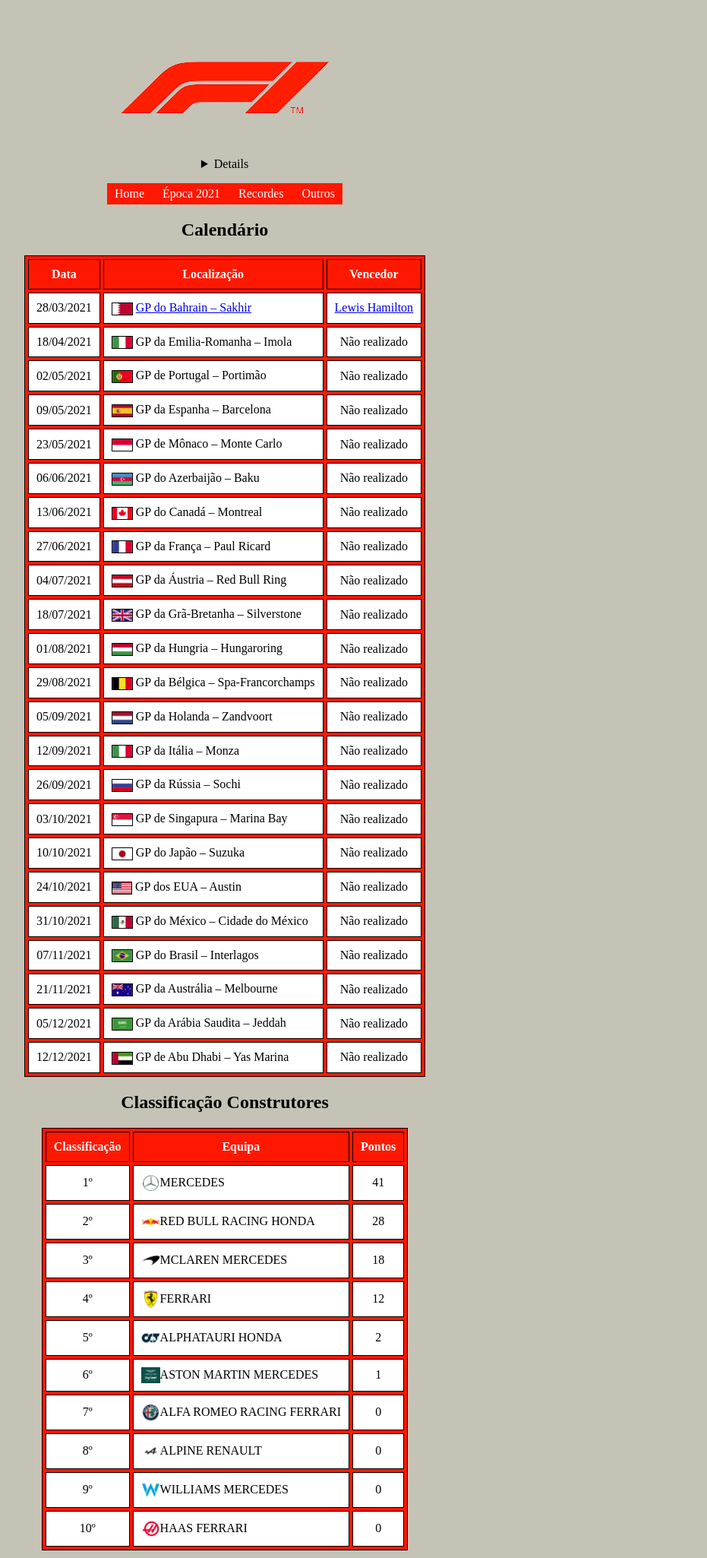
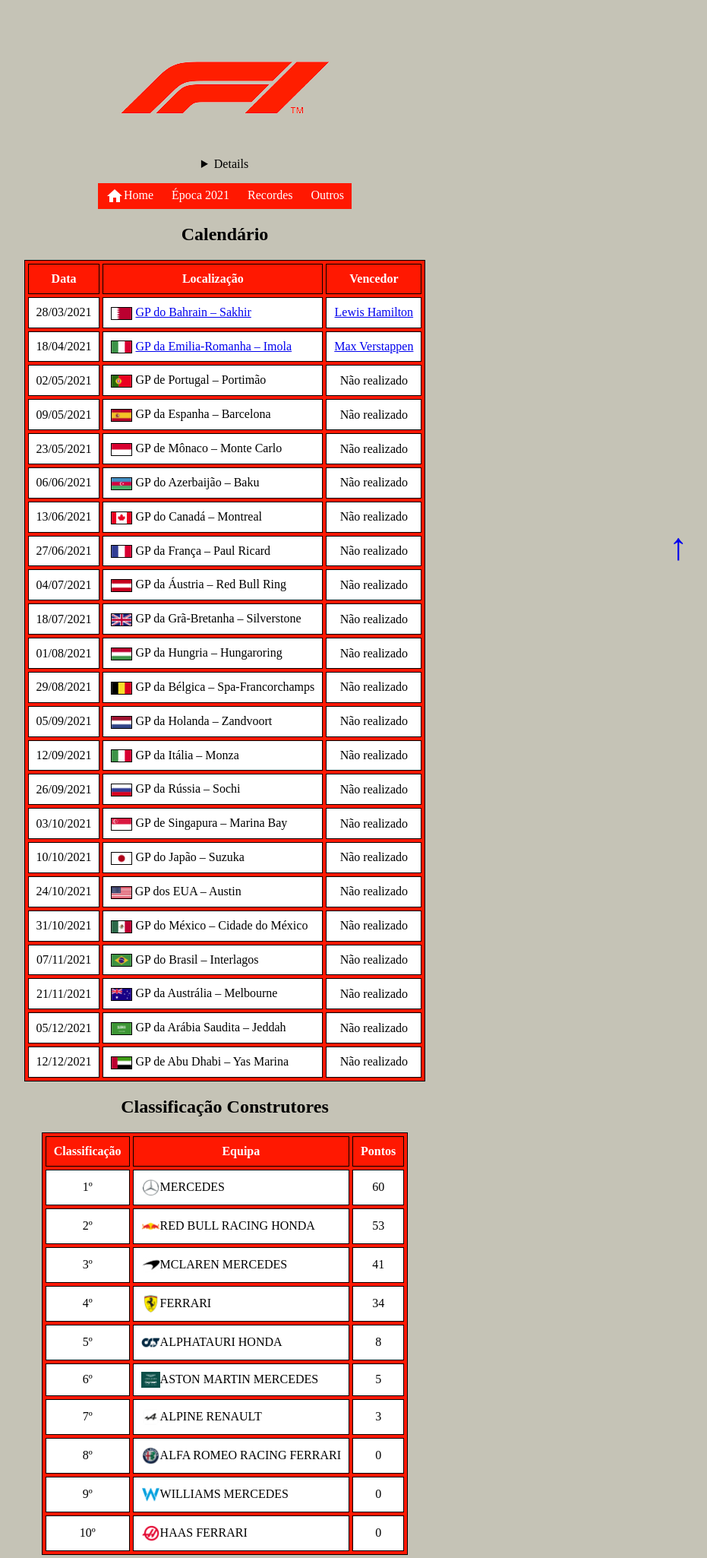
Before and after one commit to Tiago-22004316/a22004316-a21904536-pwP, a PHP site: page /epoca.html in a window 1280 px wide. Shown: the top 2050 px of the page at 76% size, without its empty margins (344-1275 px from the left). Run offline with PHP 8.4, Linux system fonts and the light colour scheme; some web fonts are replaced.

Commit message:
alteracoes

```diff
--- a/epoca.html
+++ b/epoca.html
@@ -23,7 +23,7 @@
         </header>
         <nav style="text-align: center;">
             <ul>
-             <a href="home.html">Home</a>
+             <a href="home.html"><span class="material-icons md-24" style="vertical-align:middle">home</span>Home</a>
                 <li>
                     <a href="epoca.html">Época 2021</a>
                     <ul>
@@ -63,13 +63,13 @@
                      <tbody>
                          <tr>
                              <td>28/03/2021</td>
-                             <td style="text-align: left;"><img src ="imagens/BAHRAIN.png" style="vertical-align: middle; height: 15px; border: 1px solid black;"> <a href="https://www.youtube.com/watch?v=QuBlV0dixMo&ab_channel=FORMULA1" target="_blank">GP do Bahrain – Sakhir</a></td>
-                             <td><a href="https://www.formula1.com/en/results.html/2021/races/1064/bahrain.html" target="_blank">Lewis Hamilton</a></td>
+                             <td style="text-align: left;"><img src ="imagens/BAHRAIN.png" style="vertical-align: middle; height: 15px; border: 1px solid black;"> <a href="https://www.youtube.com/watch?v=QuBlV0dixMo&t" target="_blank">GP do Bahrain – Sakhir</a></td>
+                             <td><a href="https://www.formula1.com/en/results.html/2021/races/1064/bahrain/race-result.html" target="_blank">Lewis Hamilton</a></td>
                          </tr>
                          <tr>
                              <td>18/04/2021</td>
-                             <td style="text-align: left;"><img src ="imagens/ITALIA.png" style="vertical-align: middle; height: 15px; border: 1px solid black;"> GP da Emilia-Romanha – Imola</td>
-                             <td>Não realizado</td>
+                             <td style="text-align: left;"><img src ="imagens/ITALIA.png" style="vertical-align: middle; height: 15px; border: 1px solid black;"> <a href="https://www.youtube.com/watch?v=ds0BC8RDJ5o" target="_blank">GP da Emilia-Romanha – Imola</a></td>
+                             <td><a href="https://www.formula1.com/en/results.html/2021/races/1065/italy/race-result.html" target="_blank">Max Verstappen</a></td>
                          </tr>
                          <tr>
                              <td>02/05/2021</td>
@@ -193,41 +193,41 @@
                         <tr>
                             <td>1º</td>
                             <td style="text-align: left;display: flex; align-items: center;"><img src="imagens/MercedesLogo.png" style="vertical-align:middle; height: 25px;background-position: center;"> MERCEDES</td>
-                            <td>41</td>
+                            <td>60</td>
                         </tr>
                         <tr>
                             <td>2º</td>
                             <td style="text-align: left;display: flex; align-items: center;" ><img src="imagens/RedBullLogo.png" style="vertical-align:middle; height: 25px;background-position: center;"> RED BULL RACING HONDA</td>
-                            <td>28</td>
+                            <td>53</td>
                         </tr>
                         <tr>
                             <td>3º</td>
                             <td style="text-align: left;display: flex; align-items: center;"><img src="imagens/MclarenLogo.png" style="vertical-align:middle; height: 25px;background-position: center;"> MCLAREN MERCEDES</td>
-                            <td>18</td>
+                            <td>41</td>
                         </tr>
                         <tr>
                             <td>4º</td>
                             <td style="text-align: left;display: flex; align-items: center;"><img src="imagens/FerrariLogo.png" style="vertical-align:middle; height: 25px; background-position: center;"> FERRARI</td>
-                            <td>12</td>
+                            <td>34</td>
                         </tr>
                         <tr>
                             <td>5º</td>
                             <td style="text-align: left; display: flex; align-items: center;"><img src="imagens/AlphaTauriLogo.png" style="vertical-align:middle; width: 25px;background-position: center;"> ALPHATAURI HONDA</td>
-                            <td>2</td>
+                            <td>8</td>
                         </tr>
                         <tr>
                             <td>6º</td>
                             <td style="text-align: left;display: flex;align-items: center;"><img src="imagens/AstonMartinLogo.png" style="vertical-align:middle; width: 25px;background-position: center;"> ASTON MARTIN MERCEDES</td>
-                            <td>1</td>
+                            <td>5</td>
                         </tr>
                         <tr>
                             <td>7º</td>
-                            <td style="text-align: left;display: flex;align-items: center;"><img src="imagens/AlfaRomeoLogo.png" style="vertical-align:middle; height: 25px;background-position: center;">ALFA ROMEO RACING FERRARI</td>
-                            <td>0</td>
+                            <td style="text-align: left;display: flex;align-items: center;"><img src="imagens/AlpineLogo.png" style="vertical-align:middle; height: 25px;background-position: center;"> ALPINE RENAULT</td>
+                            <td>3</td>
                         </tr>
                         <tr>
                             <td>8º</td>
-                            <td style="text-align: left;display: flex;align-items: center;"><img src="imagens/AlpineLogo.png" style="vertical-align:middle; height: 25px;background-position: center;"> ALPINE RENAULT</td>
+                            <td style="text-align: left;display: flex;align-items: center;"><img src="imagens/AlfaRomeoLogo.png" style="vertical-align:middle; height: 25px;background-position: center;">ALFA ROMEO RACING FERRARI</td>
                             <td>0</td>
                         </tr>
                         <tr>
@@ -257,96 +257,109 @@
                         <tr>
                             <td>1º</td>
                             <td style="text-align: left;"><img src ="imagens/UK.png" style="vertical-align: middle;height: 15px;border: 1px solid black;"> Lewis Hamilton</td>
-                            <td>25</td>
+                            <td>44</td>
                         </tr>
                         <tr>
                             <td>2º</td>
                             <td style="text-align: left;"><img src ="imagens/HOLANDA.png" style="vertical-align: middle;height: 15px;border: 1px solid black;"> Max Verstappen</td>
-                            <td>18</td>
+                            <td>43</td>
                         </tr>
                         <tr>
                             <td>3º</td>
+                            <td style="text-align: left;"><img src ="imagens/UK.png" style="vertical-align: middle;height: 15px;border: 1px solid black;"> Lando Norris</td>
+                            <td>27</td>
+                        </tr>
+                        <tr>
+                            <td>4º</td>
+                            <td style="text-align: left;"><img src ="imagens/MONACO.png" style="vertical-align: middle;height: 15px;border: 1px solid black;"> Charles Leclerc</td>
+                            <td>20</td>
+                        </tr>
+                        <tr>
+                            <td>5º</td>
                             <td style="text-align: left;"><img src ="imagens/FILANDIA.png" style="vertical-align: middle;height: 15px;border: 1px solid black;"> Valtteri Bottas</td>
                             <td>16</td>
                         </tr>
                         <tr>
-                            <td>4º</td>
-                            <td style="text-align: left;"><img src ="imagens/UK.png" style="vertical-align: middle;height: 15px;border: 1px solid black;"> Lando Norris</td>
-                            <td>12</td>
+                            <td>6º</td>
+                            <td style="text-align: left;"><img src ="imagens/ESPANHA.png" style="vertical-align: middle;height: 15px;border: 1px solid black;"> Carlos Sainz Jr.</td>
+                            <td>14</td>
                         </tr>
                         <tr>
-                            <td>5º</td>
+                            <td>7º</td>
+                            <td style="text-align: left;"><img src ="imagens/AUSTRALIA.png" style="vertical-align: middle;height: 15px;border: 1px solid black;"> Daniel Ricciardo</td>
+                            <td>14</td>
+                        </tr>
+                        <tr>
+                            <td>8º</td>
                             <td style="text-align: left;"><img src ="imagens/MEXICO.png" style="vertical-align: middle;height: 15px;border: 1px solid black;"> Sergio Pérez</td>
                             <td>10</td>
                         </tr>
                         <tr>
-                            <td>6º</td>
-                            <td style="text-align: left;"><img src ="imagens/MONACO.png" style="vertical-align: middle;height: 15px;border: 1px solid black;"> Charles Leclerc</td>
-                            <td>8</td>
+                            <td>9º</td>
+                            <td style="text-align: left;"><img src ="imagens/CANADA.png" style="vertical-align: middle;height: 15px;border: 1px solid black;"> Lance Stroll</td>
+                            <td>5</td>
                         </tr>
                         <tr>
-                            <td>7º</td>
-                            <td style="text-align: left;"><img src ="imagens/AUSTRALIA.png" style="vertical-align: middle;height: 15px;border: 1px solid black;"> Daniel Ricciardo</td>
+                            <td>10º</td>
+                            <td style="text-align: left;"><img src ="imagens/FRANCA.png" style="vertical-align: middle;height: 15px;border: 1px solid black;"> Pierre Gasly</td>
                             <td>6</td>
                         </tr>
                         <tr>
-                            <td>8º</td>
-                            <td style="text-align: left;"><img src ="imagens/ESPANHA.png" style="vertical-align: middle;height: 15px;border: 1px solid black;"> Carlos Sainz Jr.</td>
-                            <td>4</td>
-                        </tr>
-                        <tr>
-                            <td>9º</td>
+                            <td>11º</td>
                             <td style="text-align: left;"><img src ="imagens/JAPAO.png" style="vertical-align: middle;height: 15px;border: 1px solid black;"> Yuki Tsunoda</td>
                             <td>2</td>
                         </tr>
                         <tr>
-                            <td>10º</td>
-                            <td style="text-align: left;"><img src ="imagens/CANADA.png" style="vertical-align: middle;height: 15px;border: 1px solid black;"> Lance Stroll</td>
+                            <td>12º</td>
+                            <td style="text-align: left;"><img src ="imagens/FRANCA.png" style="vertical-align: middle;height: 15px;border: 1px solid black;"> Esteban Ocon</td>
+                            <td>2</td>
+                        </tr>
+                        <tr>
+                            <td>13º</td>
+                            <td style="text-align: left;"><img src ="imagens/ESPANHA.png" style="vertical-align: middle;height: 15px;border: 1px solid black;"> Fernando Alonso</td>
                             <td>1</td>
                         </tr>
                         <tr>
-                            <td>11º</td>
+                            <td>14º</td>
                             <td style="text-align: left;"><img src ="imagens/FILANDIA.png" style="vertical-align: middle;height: 15px;border: 1px solid black;"> Kimi Raikkonen</td>
                             <td>0</td>
                         </tr>
                         <tr>
-                            <td>12º</td>
+                            <td>15º</td>
                             <td style="text-align: left;"><img src ="imagens/ITALIA.png" style="vertical-align: middle;height: 15px;border: 1px solid black;"> Antonio Giovinazzi</td>
                             <td>0</td>
                         </tr>
                         <tr>
-                            <td>13º</td>
-                            <td style="text-align: left;"><img src ="imagens/FRANCA.png" style="vertical-align: middle;height: 15px;border: 1px solid black;"> Esteban Ocon</td>
-                            <td>0</td>
-                        </tr>
-                        <tr>
-                            <td>14º</td>
+                            <td>16º</td>
                             <td style="text-align: left;"><img src ="imagens/UK.png" style="vertical-align: middle;height: 15px;border: 1px solid black;"> George Russell</td>
                             <td>0</td>
                         </tr>
                         <tr>
-                            <td>15º</td>
+                            <td>17º</td>
                             <td style="text-align: left;"><img src ="imagens/ALEMANHA.png" style="vertical-align: middle;height: 15px;border: 1px solid black;"> Sebastian Vettel</td>
                             <td>0</td>
                         </tr>
                         <tr>
-                            <td>16º</td>
+                            <td>18º</td>
                             <td style="text-align: left;"><img src ="imagens/ALEMANHA.png" style="vertical-align: middle;height: 15px;border: 1px solid black;"> Mick Schumacher</td>
                             <td>0</td>
                         </tr>
                         <tr>
-                            <td>17º</td>
-                            <td style="text-align: left;"><img src ="imagens/FRANCA.png" style="vertical-align: middle;height: 15px;border: 1px solid black;"> Pierre Gasly</td>
+                            <td>19º</td>
+                            <td style="text-align: left;"><img src ="imagens/RUSSIA.png" style="vertical-align: middle;height: 15px;border: 1px solid black;"> Nikita Mazepin</td>
                             <td>0</td>
                         </tr>
                         <tr>
-                            <td>18º</td>
+                            <td>20º</td>
                             <td style="text-align: left;"><img src ="imagens/CANADA.png" style="vertical-align: middle;height: 15px;border: 1px solid black;"> Nicholas Latifi</td>
                             <td>0</td>
                         </tr>
                     </tbody>
                 </table>
             </section>
+            <a href="#top">
+                <p style="font-size:50px;height:30px;position: fixed;bottom: 30px;right: 30px;">&#8593;</p>
+            </a>
         </main>
         <br>
         <footer>
--- a/estilos.css
+++ b/estilos.css
@@ -161,3 +161,20 @@
 html {
     scroll-behavior: smooth;
   }
+
+ .lH {
+    position: absolute;
+    width: 30px;
+    height: 30px;
+    overflow: hidden;
+    z-index: 1;
+    font-size: 25px;
+    text-align:center;
+  }
+.aH {
+    position: absolute;
+    top: -5px;
+    left: -5px;
+    z-index: 2;
+    opacity: 0.01;
+  }
--- a/opiniao.html
+++ b/opiniao.html
@@ -19,7 +19,7 @@
         </header>
         <nav style="text-align: center;">
             <ul>
-             <a href="home.html">Home</a>
+             <a href="home.html"><span class="material-icons md-24" style="vertical-align:middle">home</span>Home</a>
                 <li>
                     <a href="epoca.html">Época 2021</a>
                     <ul>
@@ -147,6 +147,9 @@
                 </fieldset>
                 <input type="image" src="https://cdn.iconscout.com/icon/free/png-512/sent-47-1172264.png" alt="Submit" width="50" height="50">
         </section>
+        <a href="#top">
+            <p style="font-size:50px;height:30px;position: fixed;bottom: 30px;right: 30px;">&#8593;</p>
+        </a>
         <br>
         <footer>
             Projeto de Programação Web - Formula 1
--- a/recordes.html
+++ b/recordes.html
@@ -23,7 +23,7 @@
         </header>
         <nav style="text-align: center;">
             <ul>
-             <a href="home.html">Home</a>
+             <a href="home.html"><span class="material-icons md-24" style="vertical-align:middle">home</span>Home</a>
                 <li>
                     <a href="epoca.html">Época 2021</a>
                     <ul>
```
Also changed, not shown: equipas.html (+9 -5 lines), home.html (+46 -2 lines), imagens/INGLATERRA.png (deleted), imagens/wordcloud.png (added), imagens/wordcloud1.png (added).
